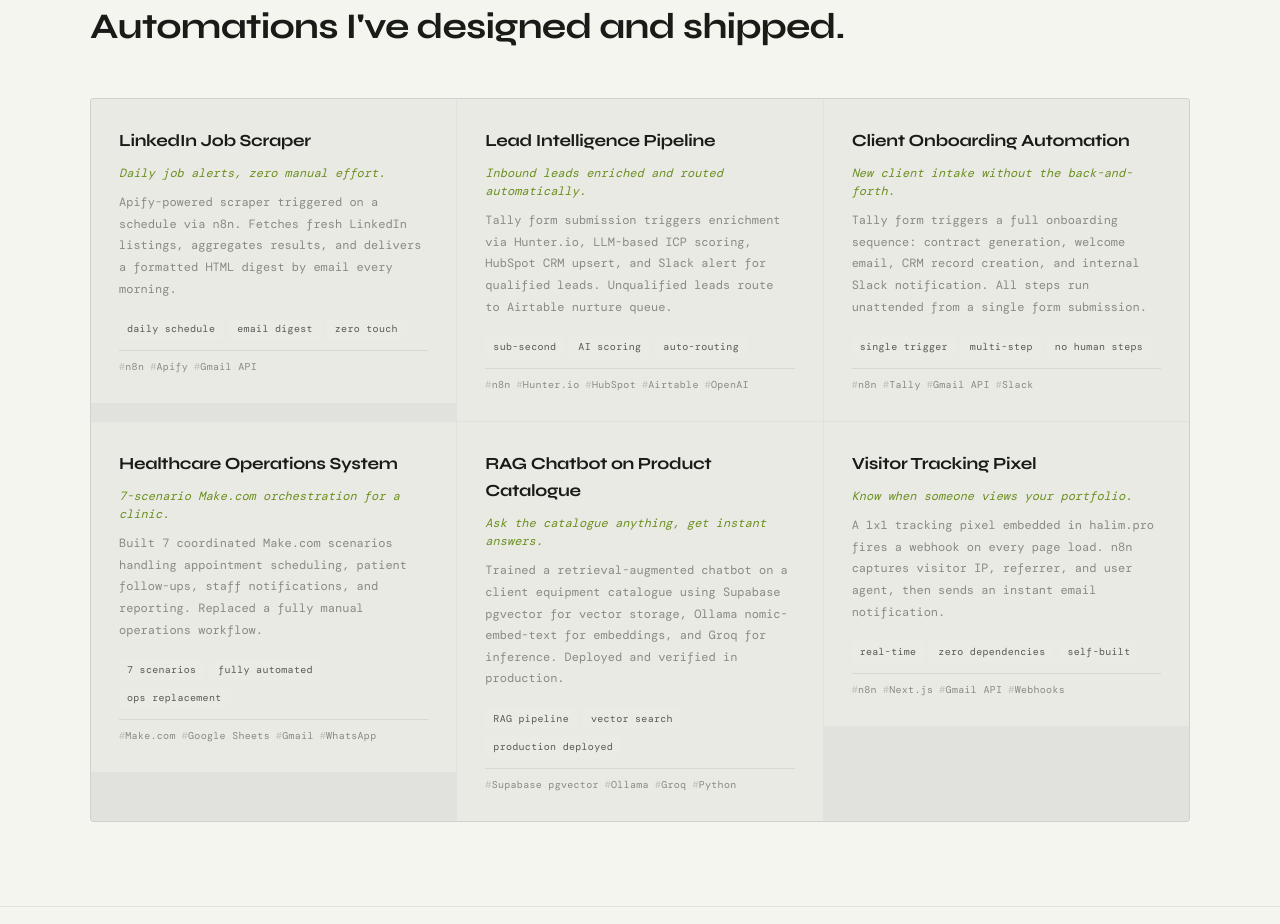
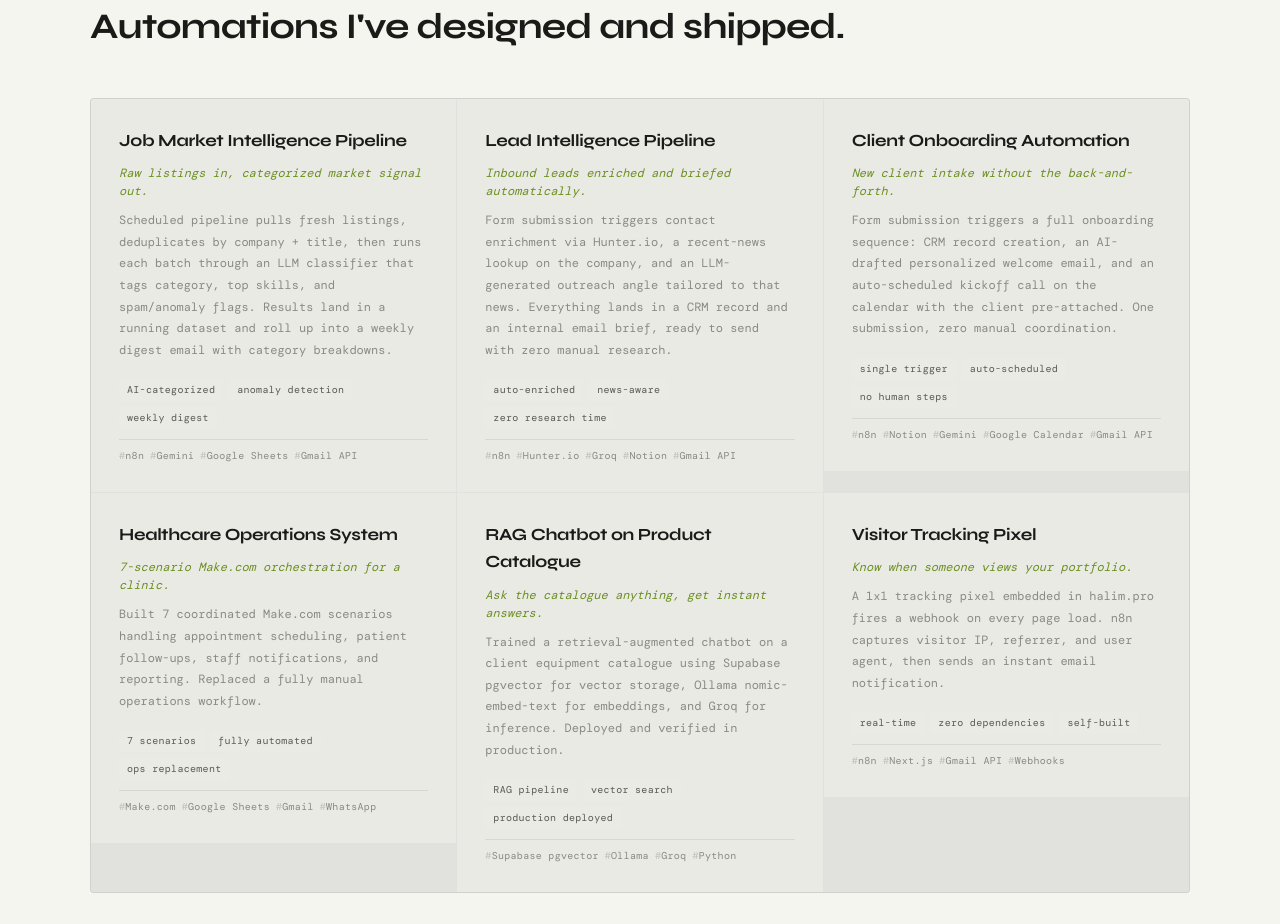
Before and after one commit to Mohamed-Abdulhalim/halim-pro, a Next.js app: page / in a window 1280 px wide. Shown: the part 1580-2504 px from the top of the page. Built offline with nearby package versions, Linux system fonts and the light colour scheme; a web font is replaced by a local one.

Commit message:
Update Workflows.tsx

```diff
--- a/components/Workflows.tsx
+++ b/components/Workflows.tsx
@@ -3,25 +3,25 @@
 
 const workflows = [
   {
-    name: 'LinkedIn Job Scraper',
-    tagline: 'Daily job alerts, zero manual effort.',
-    desc: 'Apify-powered scraper triggered on a schedule via n8n. Fetches fresh LinkedIn listings, aggregates results, and delivers a formatted HTML digest by email every morning.',
-    stack: ['n8n', 'Apify', 'Gmail API'],
-    metrics: ['daily schedule', 'email digest', 'zero touch'],
+    name: 'Job Market Intelligence Pipeline',
+    tagline: 'Raw listings in, categorized market signal out.',
+    desc: 'Scheduled pipeline pulls fresh listings, deduplicates by company + title, then runs each batch through an LLM classifier that tags category, top skills, and spam/anomaly flags. Results land in a running dataset and roll up into a weekly digest email with category breakdowns.',
+    stack: ['n8n', 'Gemini', 'Google Sheets', 'Gmail API'],
+    metrics: ['AI-categorized', 'anomaly detection', 'weekly digest'],
   },
   {
     name: 'Lead Intelligence Pipeline',
-    tagline: 'Inbound leads enriched and routed automatically.',
-    desc: 'Tally form submission triggers enrichment via Hunter.io, LLM-based ICP scoring, HubSpot CRM upsert, and Slack alert for qualified leads. Unqualified leads route to Airtable nurture queue.',
-    stack: ['n8n', 'Hunter.io', 'HubSpot', 'Airtable', 'OpenAI'],
-    metrics: ['sub-second', 'AI scoring', 'auto-routing'],
+    tagline: 'Inbound leads enriched and briefed automatically.',
+    desc: 'Form submission triggers contact enrichment via Hunter.io, a recent-news lookup on the company, and an LLM-generated outreach angle tailored to that news. Everything lands in a CRM record and an internal email brief, ready to send with zero manual research.',
+    stack: ['n8n', 'Hunter.io', 'Groq', 'Notion', 'Gmail API'],
+    metrics: ['auto-enriched', 'news-aware', 'zero research time'],
   },
   {
     name: 'Client Onboarding Automation',
     tagline: 'New client intake without the back-and-forth.',
-    desc: 'Tally form triggers a full onboarding sequence: contract generation, welcome email, CRM record creation, and internal Slack notification. All steps run unattended from a single form submission.',
-    stack: ['n8n', 'Tally', 'Gmail API', 'Slack'],
-    metrics: ['single trigger', 'multi-step', 'no human steps'],
+    desc: 'Form submission triggers a full onboarding sequence: CRM record creation, an AI-drafted personalized welcome email, and an auto-scheduled kickoff call on the calendar with the client pre-attached. One submission, zero manual coordination.',
+    stack: ['n8n', 'Notion', 'Gemini', 'Google Calendar', 'Gmail API'],
+    metrics: ['single trigger', 'auto-scheduled', 'no human steps'],
   },
   {
     name: 'Healthcare Operations System',
```
